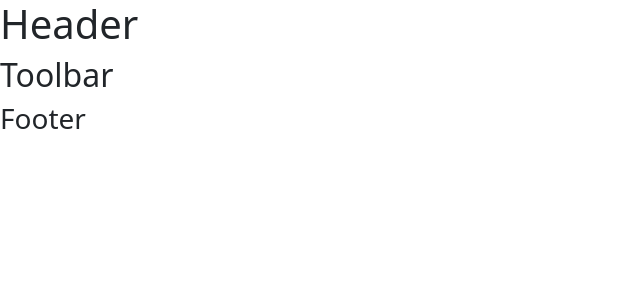
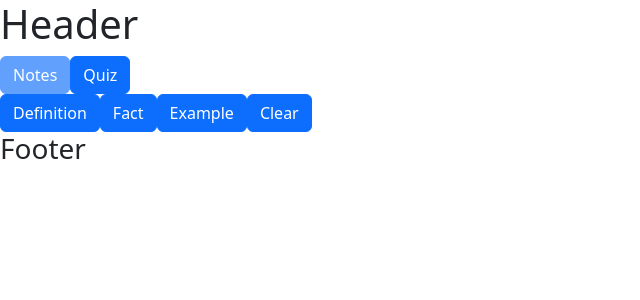
Before and after one commit to thetylerscottray/note-taker, a React (Vite) app in the folder note-taker/: page / in a window 1280 px wide. Shown: the top 300 px of the page, without its empty margins (0-640 px from the left). Built offline with nearby package versions, Linux system fonts and the light colour scheme.

Commit message:
Add state changes for mode

```diff
--- a/note-taker/src/layouts/Toolbar.jsx
+++ b/note-taker/src/layouts/Toolbar.jsx
@@ -1,10 +1,27 @@
 import { useState } from 'react'
+import { Button } from 'react-bootstrap'
 
 function Toolbar() {
 
+  const [isNoteMode, setIsNoteMode] = useState(true);
+  const [annotationState, setAnnotationState] = useState("");
+
+  function changeMode() {
+    setIsNoteMode(!isNoteMode);
+  }
+
   return (
     <>
-      <h2>Toolbar</h2>
+      <div id="mode-buttons">
+        <Button disabled={isNoteMode} onClick={changeMode}>Notes</Button>
+        <Button disabled={!isNoteMode} onClick={changeMode}>Quiz</Button>
+      </div>
+      <div id="state-buttons">
+        <Button>Definition</Button>
+        <Button>Fact</Button>
+        <Button>Example</Button>
+        <Button>Clear</Button>
+      </div>
     </>
   )
 }
```
Also changed, not shown: 1 other file (tests, documents, lock files or other folders).
